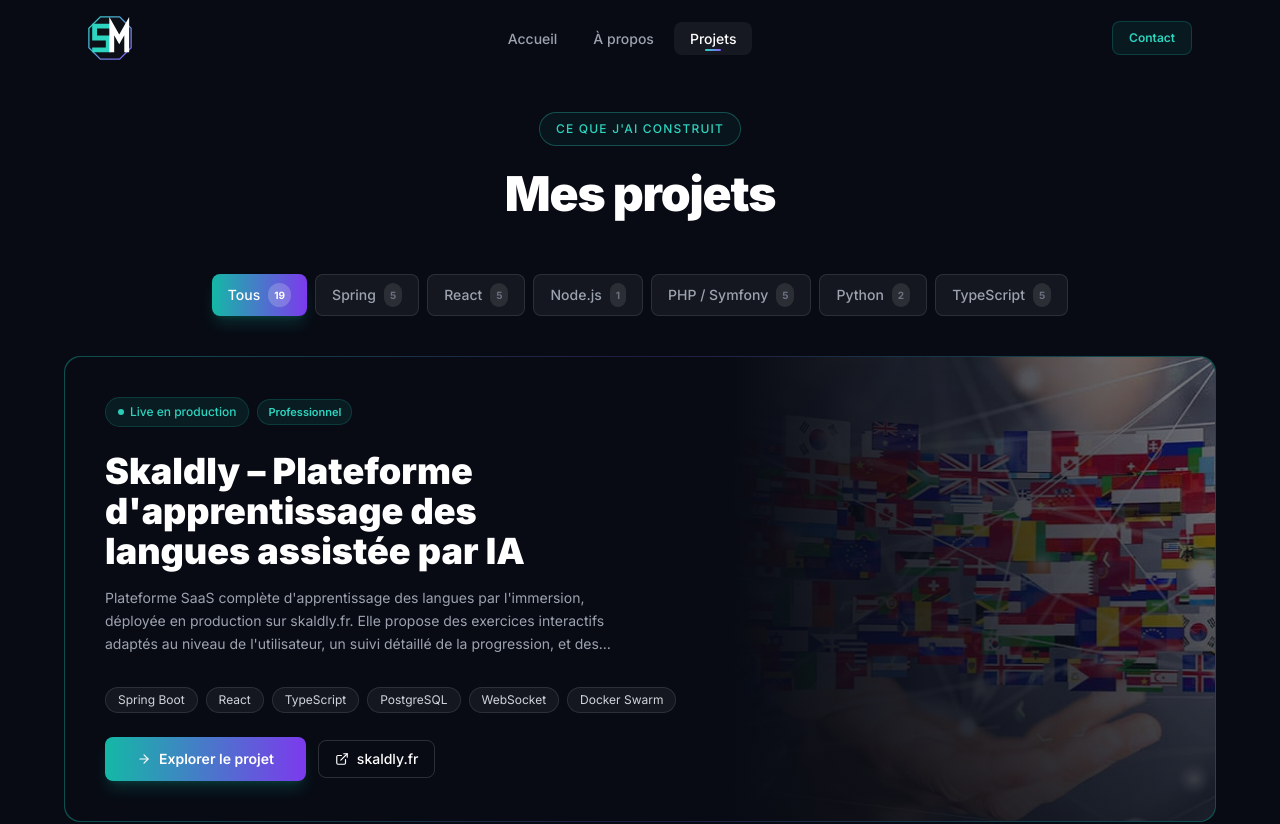
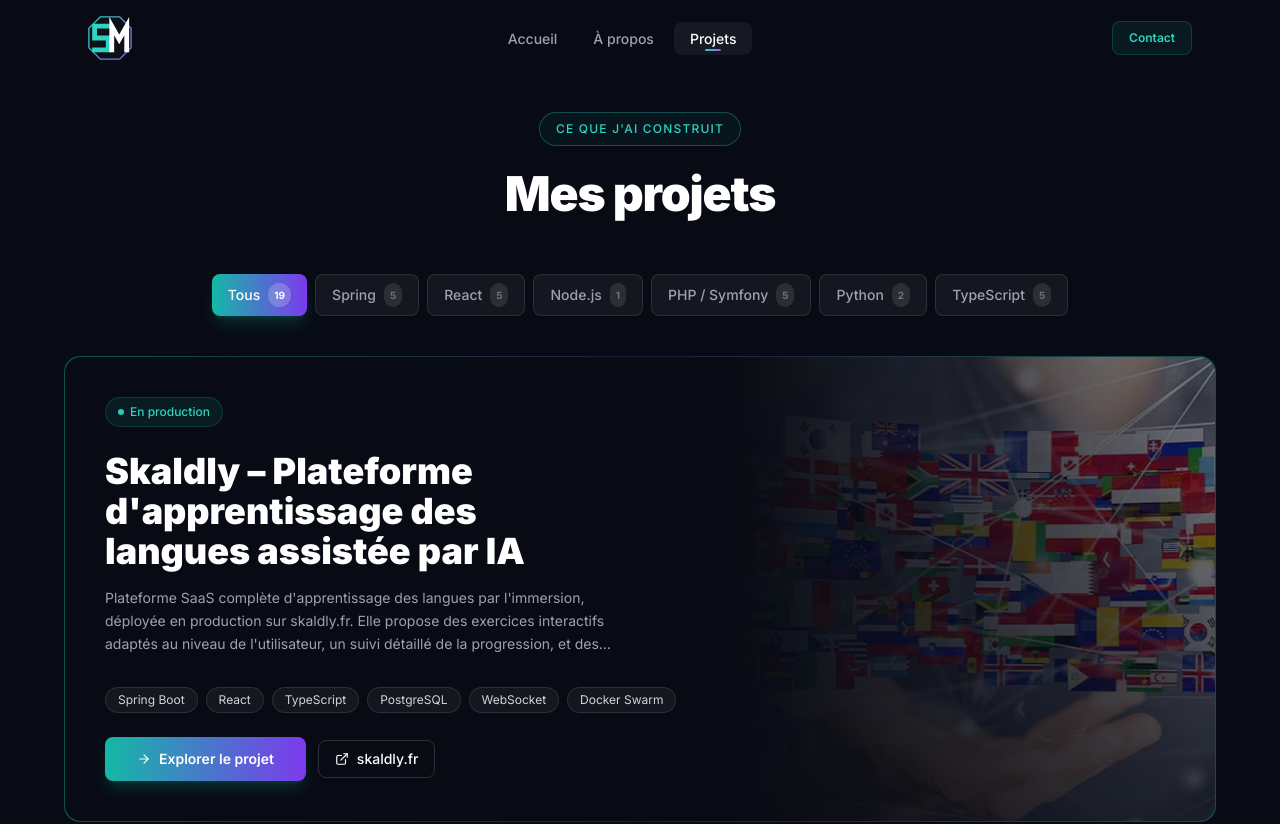
Before and after one commit to sid-ahmedmoussi0/portfolio, a React (Create React App) app: page /mes-projet in a window 1280 px wide. Shown: the top 824 px of the page. Built offline with nearby package versions, Linux system fonts and the light colour scheme.

Commit message:
fix: navbar

```diff
--- a/src/components/NavBar/NavBar.jsx
+++ b/src/components/NavBar/NavBar.jsx
@@ -20,7 +20,7 @@
     <nav
       className={`fixed top-0 left-0 right-0 z-50 transition-all duration-500 ${
         scrolled || open
-          ? 'bg-[#080b14]/90 backdrop-blur-xl border-b border-white/[0.06]'
+          ? 'bg-[#080b14]/90 backdrop-blur-xl shadow-[0_1px_0_rgba(255,255,255,0.04)]'
           : 'bg-transparent'
       }`}
     >
--- a/src/components/Projects/FeaturedShowcase.jsx
+++ b/src/components/Projects/FeaturedShowcase.jsx
@@ -13,10 +13,7 @@
           <div className="flex flex-wrap items-center gap-2 mb-6">
             <span className="flex items-center gap-1.5 px-3 py-1.5 rounded-full bg-teal-500/10 border border-teal-500/20 text-teal-400 text-xs font-medium">
               <span className="w-1.5 h-1.5 rounded-full bg-teal-400 animate-pulse" />
-              Live en production
-            </span>
-            <span className="text-[11px] font-semibold px-2.5 py-1 rounded-full bg-teal-500/10 border border-teal-500/20 text-teal-400">
-              Professionnel
+              En production
             </span>
           </div>
 
```
